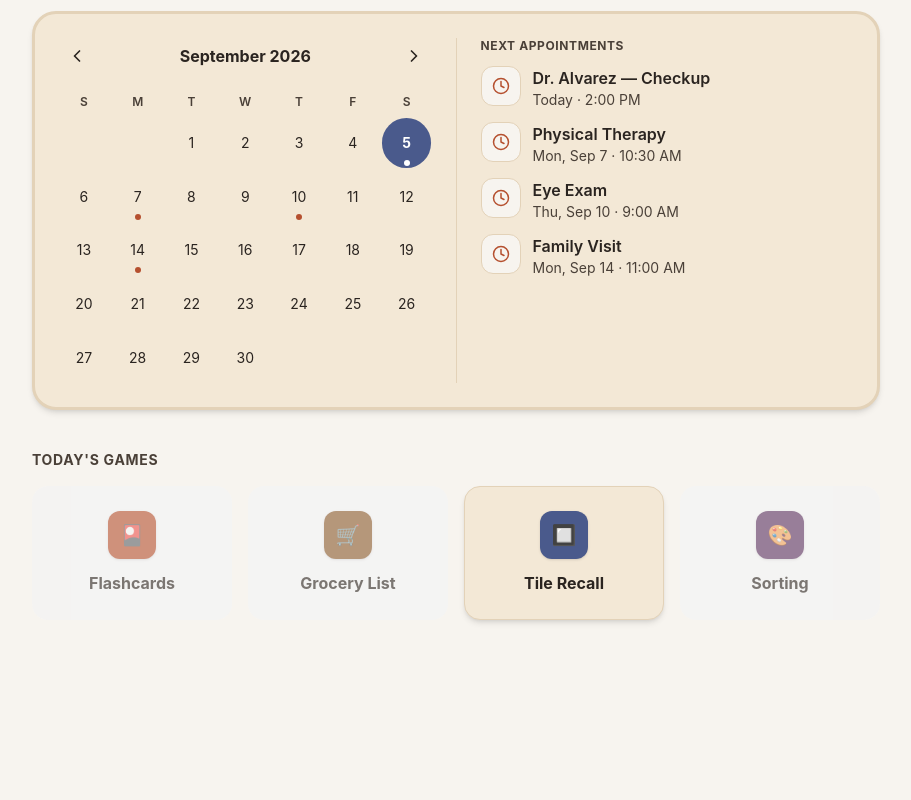
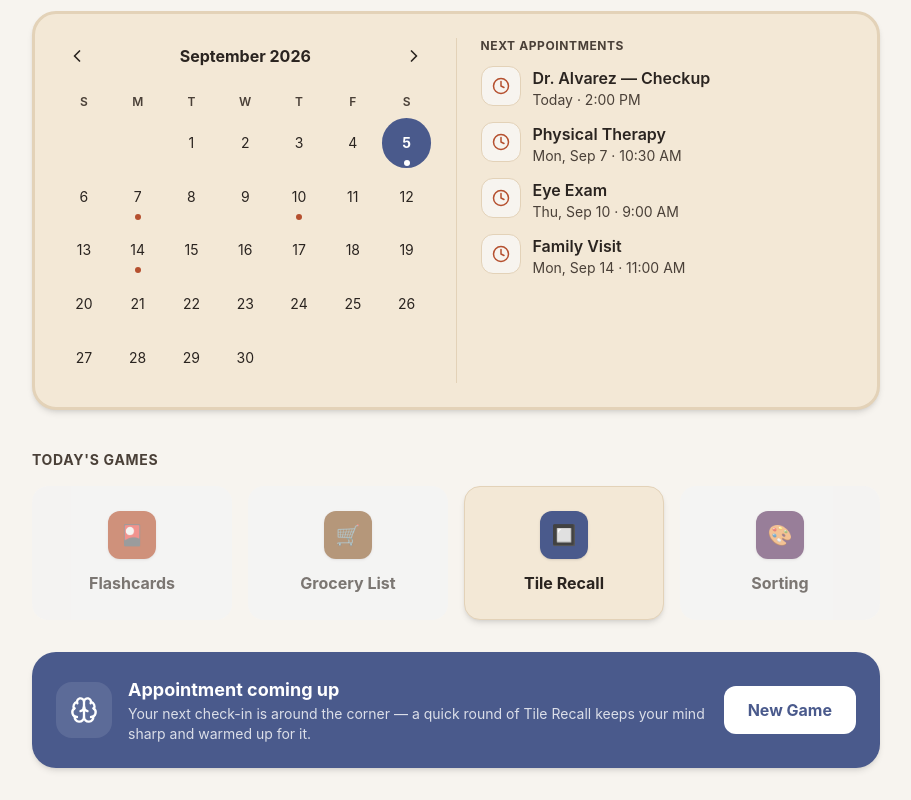
Before and after one commit to HrishavSaha/memora, a React (Vite) app: page / in a window 1280 px wide. Shown: the part 452-1252 px from the top of the page, without its empty margins (184-1095 px from the left). Before the commit the page ends 1104 px from the top, so only its background shows below. Built offline with nearby package versions, Linux system fonts and the light colour scheme.

Commit message:
feat: add MoCA check-in prompt with game suggestion in PatientHome

```diff
--- a/src/views/PatientHome.jsx
+++ b/src/views/PatientHome.jsx
@@ -1,6 +1,6 @@
 import React, { useState } from 'react';
 import { useStore } from '../Store';
-import { CheckCircle2, Circle, ChevronLeft, ChevronRight, Clock } from 'lucide-react';
+import { CheckCircle2, Circle, ChevronLeft, ChevronRight, Clock, Brain } from 'lucide-react';
 import PatternDrumGame from '../components/PatternDrumGame';
 
 const GAMES = [
@@ -208,6 +208,27 @@ export default function PatientHome() {
           ))}
         </div>
       </div>
+
+      {/* MoCA check-in prompt */}
+      <div className="mt-8 bg-navy text-white rounded-3xl p-6 shadow-md flex flex-col md:flex-row items-center justify-between gap-4">
+        <div className="flex items-center gap-4">
+          <div className="w-14 h-14 rounded-2xl bg-white/10 flex items-center justify-center shrink-0">
+            <Brain size={28} />
+          </div>
+          <div>
+            <p className="font-bold text-lg">Appointment coming up</p>
+            <p className="text-white/80 text-sm">
+              Your next check-in is around the corner — a quick round of Tile Recall keeps your mind sharp and warmed up for it.
+            </p>
+          </div>
+        </div>
+        <button
+          onClick={() => setActiveGame('tile')}
+          className="bg-white text-navy font-bold px-6 py-3 rounded-xl hover:bg-cream transition-colors shrink-0"
+        >
+          New Game
+        </button>
+      </div>
     </div>
   );
 }
```
